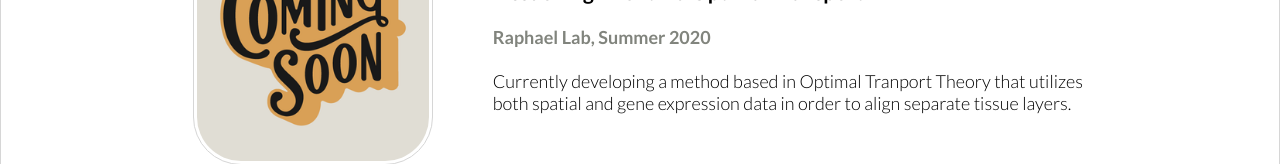
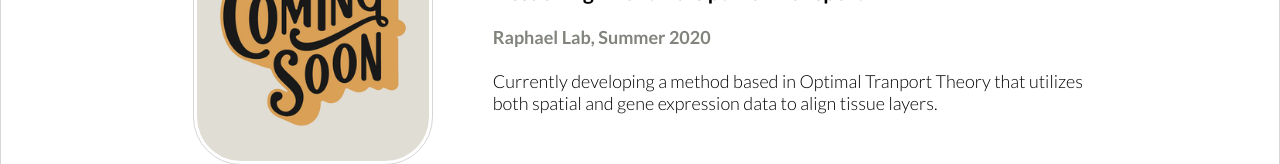
Before and after one commit to mrland99/personal-website, a React (Create React App) app: page /#/research in a window 1280 px wide. Shown: the part 367-531 px from the top of the page. Built offline with nearby package versions, Linux system fonts and the light colour scheme.

Commit message:
Update research.js

```diff
--- a/src/components/research.js
+++ b/src/components/research.js
@@ -34,8 +34,8 @@ class Research extends Component {
                                 <br></br>
                                 <h4>Raphael Lab, Summer 2020</h4>
                                 <br></br>
-                                <p>Currently developing a method based in Optimal Tranport Theory that utilizes both spatial and gene expression data in order to align
-                                    separate tissue layers.
+                                <p>Currently developing a method based in Optimal Tranport Theory that utilizes both spatial and gene expression data to align
+                                     tissue layers.
                                 </p>
                             </div>
                         </div>
```
